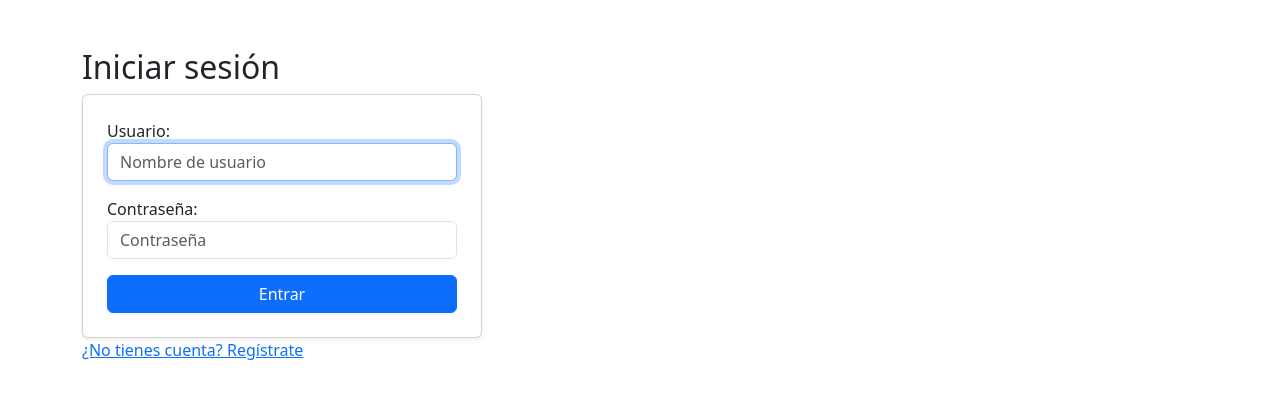
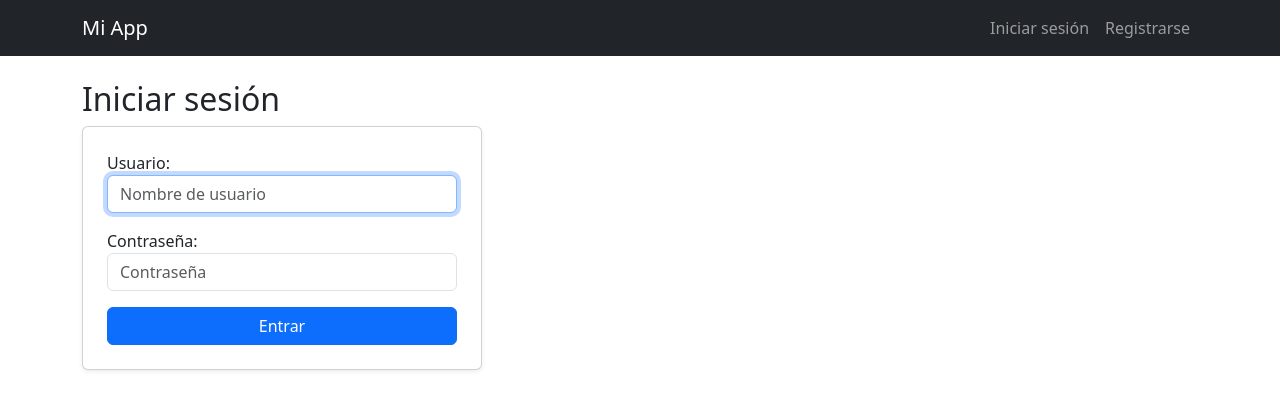
Before and after one commit to BlackSkyFrost/FastLib, a Django app: template fastlib/templates/fastlib/login.html in a window 1280 px wide. Shown: the top 410 px of the page. Run offline with Django 5.2, Linux system fonts and the light colour scheme; the template is opened without the code that fills it: values that come from a table or form of the project are taken from there, others are empty.

Commit message:
Login extends base html

```diff
--- a/fastlib/templates/fastlib/login.html
+++ b/fastlib/templates/fastlib/login.html
@@ -1,13 +1,8 @@
-<!DOCTYPE html>
-<html lang="es">
-<head>
-    <meta charset="UTF-8">
-    <title>Login</title>
-    <!-- bootstrap CSS ON-->
-     <link href="https://cdn.jsdelivr.net/npm/bootstrap@5.3.3/dist/css/bootstrap.min.css" rel="stylesheet">
-</head>
-<body class="container mt-5">
-<h2>Iniciar sesión</h2>
+{% extends 'base.html' %}
+
+{% block title %}Iniciar sesión{% endblock %}
+{% block content %}
+    <h2>Iniciar sesión</h2>
 <form method="post" class="card p-4 shadow-sm" style="max-width: 400px;">
     {% csrf_token %}
     {% for field in form %}
@@ -21,8 +16,4 @@
     {% endfor %}
     <button type="submit" class="btn btn-primary w-100">Entrar</button>
 </form>
-<a href="{% url 'registro' %}">¿No tienes cuenta? Regístrate</a>
-<!-- Bootstrap JS (opcional, solo si usas componentes dinámicos) -->
-<script src="https://cdn.jsdelivr.net/npm/bootstrap@5.3.3/dist/js/bootstrap.bundle.min.js"></script>
-</body>
-</html>
+{% endblock %}
```
